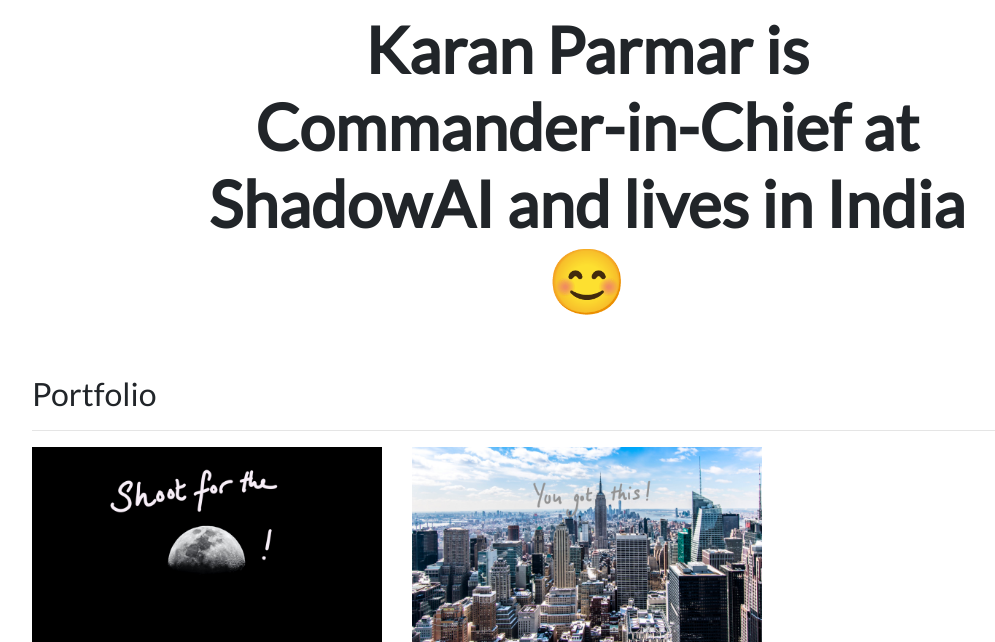
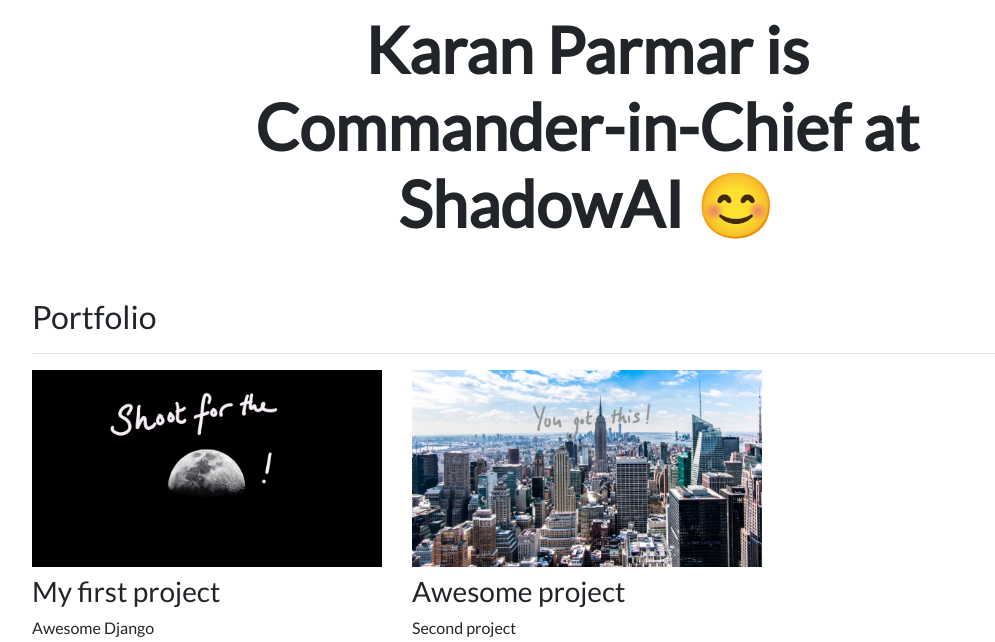
Before and after one commit to PrinceZX/Django-Personal_portfolio, a Django app: page / in a window 1280 px wide. Shown: the part 521-1163 px from the top of the page, without its empty margins (53-1048 px from the left). Run offline with Django 3.2, Linux system fonts and the light colour scheme; data comes from the database, SQL or seed files in the repository; parts of the project's set-up code (start-up, migrations or seed data) failed here and were passed over; some libraries are stand-ins or nearby versions.

Commit message:
local setting

```diff
--- a/portfolio/templates/portfolio/home.html
+++ b/portfolio/templates/portfolio/home.html
@@ -11,7 +11,7 @@
 
 <div class="row justify-content-center mb-3">
   <div class="col-md-9 text-center">
-    <h1 id="hometext" class="font-weight-bold">Karan Parmar is Commander-in-Chief at ShadowAI and lives in India 😊</h1>
+    <h1 id="hometext" class="font-weight-bold">Karan Parmar is Commander-in-Chief at ShadowAI 😊</h1>
   </div>
 </div>
 
```
